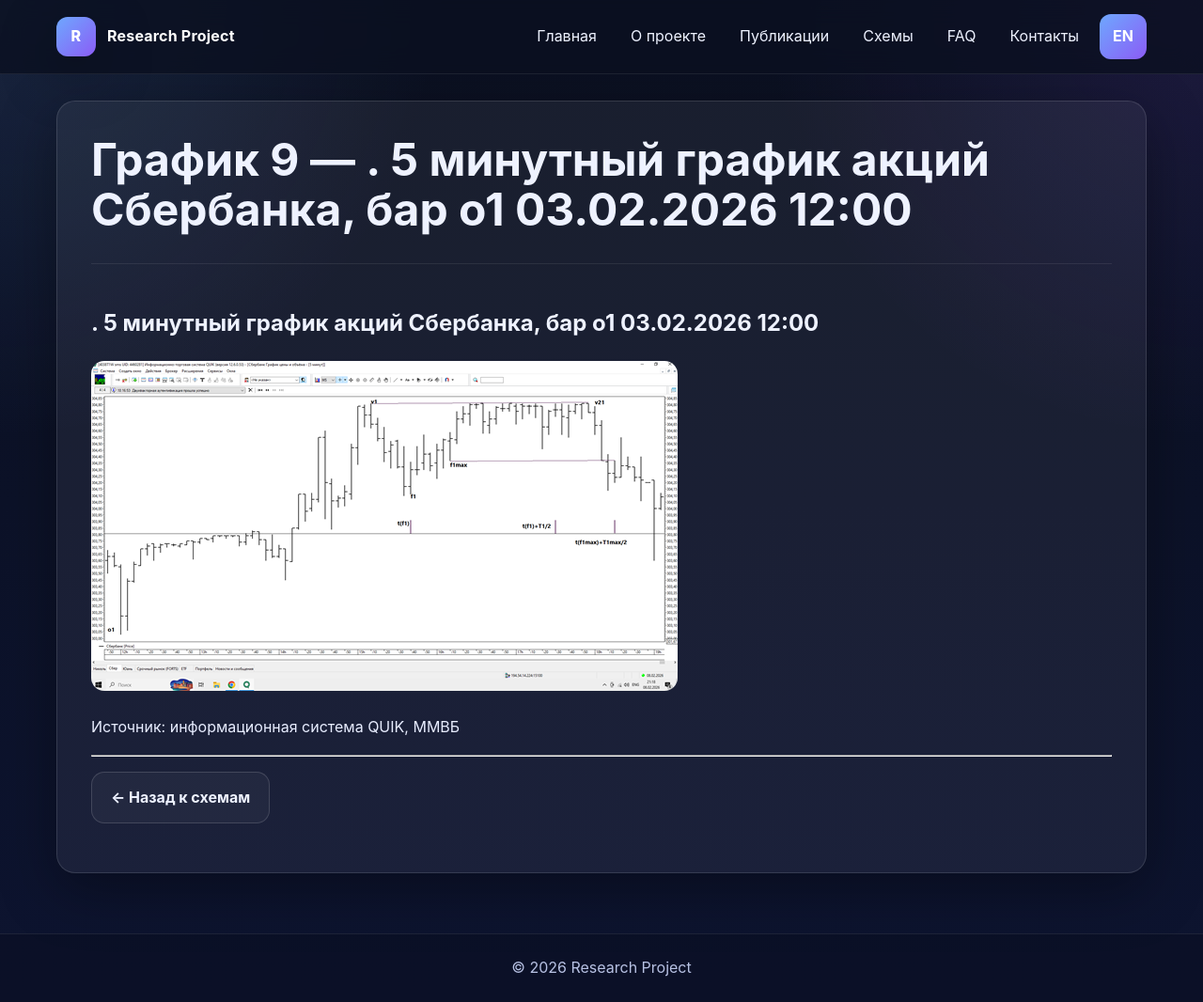
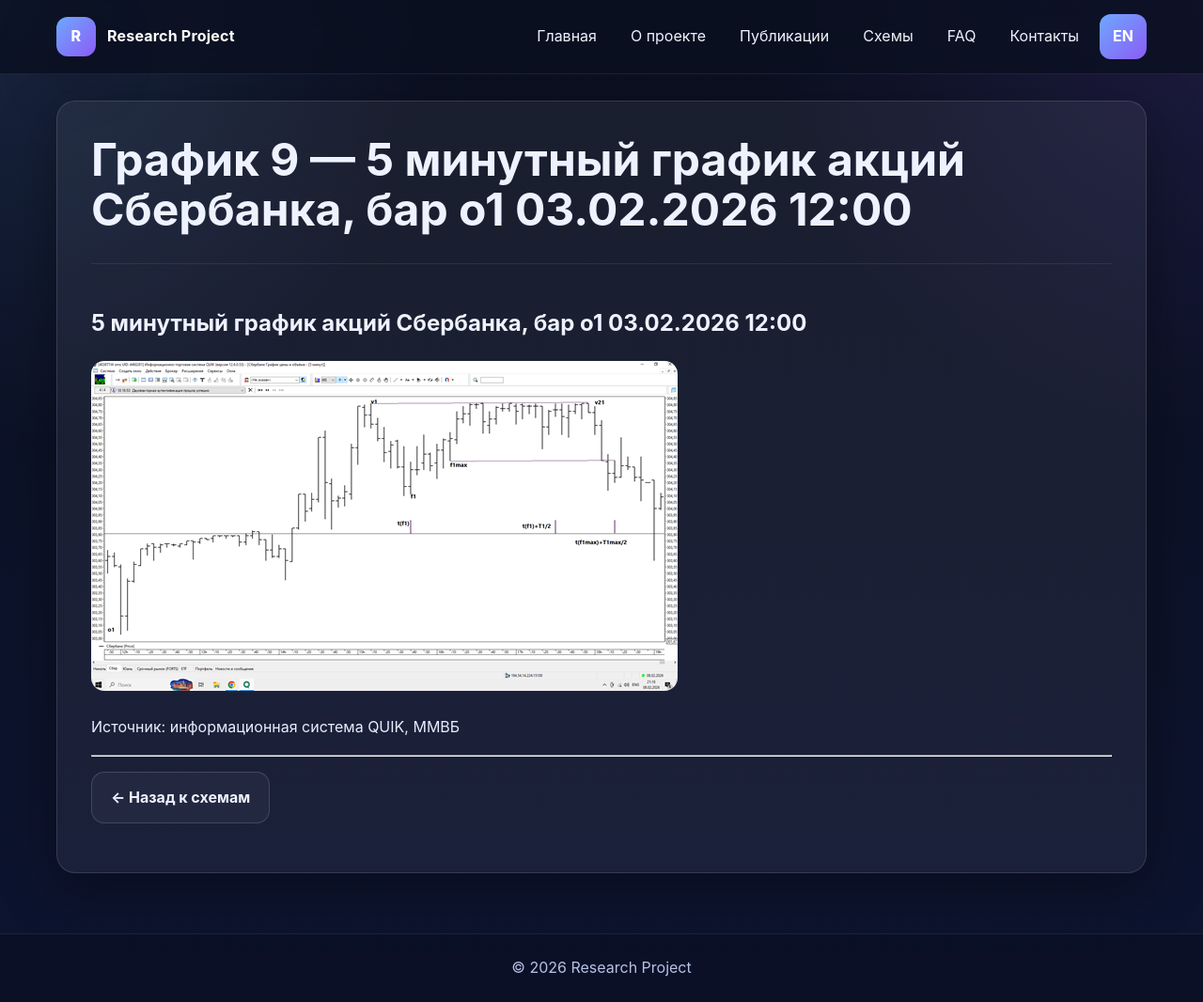
Before and after one commit to naoumov-ilia/naoumov-ilia.github.io, a Jekyll site: the page built from ru/diagrams/graph-9.md, in a window 1280 px wide and 1066 px high. Shown: the whole window at 94% size. Built offline with Jekyll 4.4.1, drawn with Linux system fonts in a browser that asks for light colours.

```diff
--- a/ru/diagrams/graph-9.md
+++ b/ru/diagrams/graph-9.md
@@ -1,12 +1,12 @@
 ---
 layout: page
-title: График 9 —  . 5 минутный график акций Сбербанка, бар о1 03.02.2026 12:00
+title: График 9 —  5 минутный график акций Сбербанка, бар о1 03.02.2026 12:00
 lang: ru
 ref: graph-9
 permalink: /ru/diagrams/graph-9/
 ---
 
-## . 5 минутный график акций Сбербанка, бар о1 03.02.2026 12:00
+## 5 минутный график акций Сбербанка, бар о1 03.02.2026 12:00
 
 <img src="/assets/images/graph-9.png" alt="График 9">
 
```
